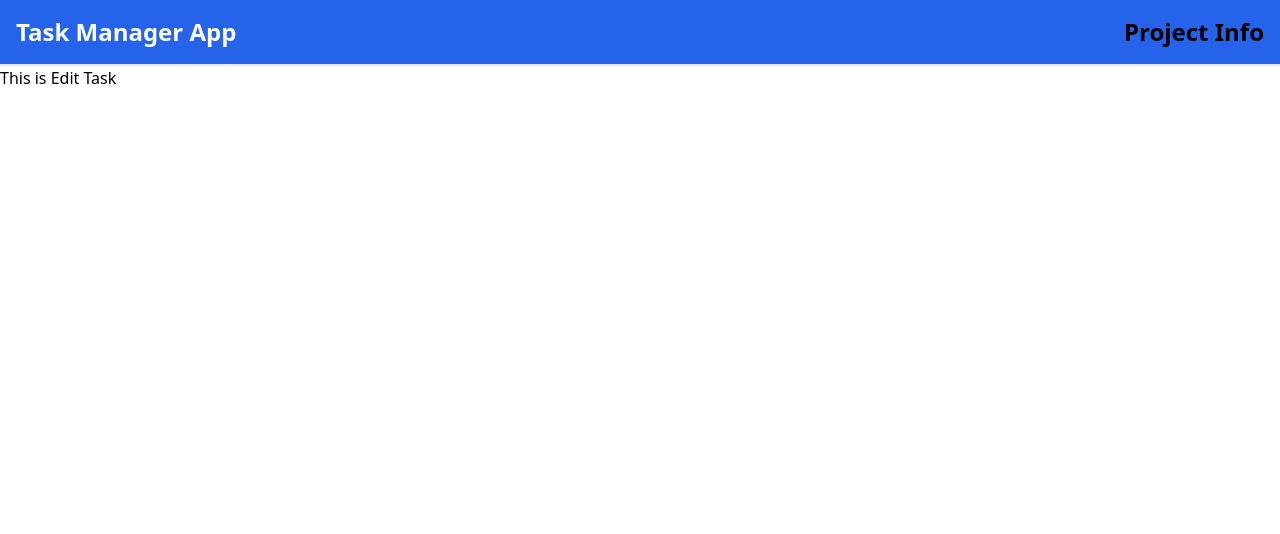
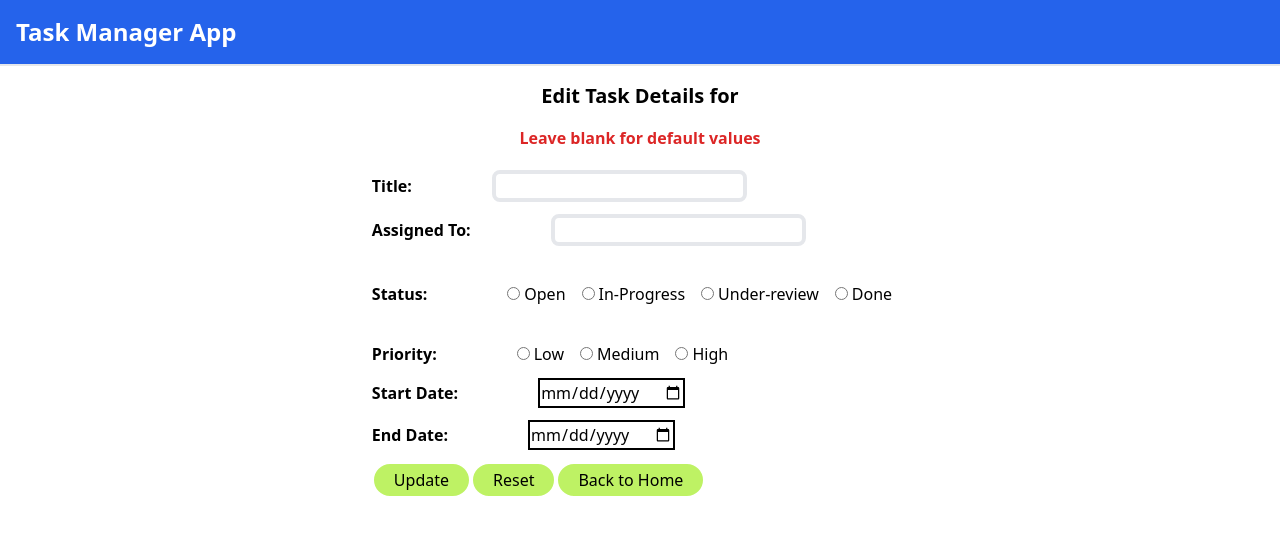
Before and after one commit to sumitkp11/advanced-react-assignment, a React (Vite) app: page /edit in a window 1280 px wide. Shown: the top 534 px of the page. Built offline with nearby package versions, Linux system fonts and the light colour scheme.

Commit message:
edit task component working

```diff
--- a/package.json
+++ b/package.json
@@ -11,6 +11,7 @@
   },
   "dependencies": {
     "@reduxjs/toolkit": "^2.5.1",
+    "date-fns": "^4.1.0",
     "react": "^18.3.1",
     "react-dom": "^18.3.1",
     "react-redux": "^9.2.0",
--- a/src/components/EditTask.jsx
+++ b/src/components/EditTask.jsx
@@ -1,9 +1,152 @@
+import { useLocation, useNavigate } from "react-router-dom";
+import { useState } from "react";
+
+export default function EditTask() {
+
+    const location = useLocation();
+    const navigate = useNavigate();
+    const {
+        taskId,
+        taskTitle,
+        taskAssign,
+        taskStatus,
+        taskPriority,
+        taskStart,
+        taskEnd } = location.state || {};
+
+    const [title, setTitle] = useState(taskTitle);
+    const [assignedTo, setAssign] = useState(taskAssign);
+    const [status, setStatus] = useState(taskStatus);
+    const [priority, setPriority] = useState(taskPriority);
+    const [startDate, setStartDate] = useState(taskStart);
+    const [endDate, setEndDate] = useState(taskEnd);
+
+    const formatDateForMonth = (rawDate) => {
+        let dateMonth = "";
+        const months = ["Jan", "Feb", "Mar", "Apr", "May", "Jun", "Jul", "Aug", "Sep", "Oct", "Nov", "Dec"];
+        let formatDate = rawDate.split('-');
+        dateMonth = months[formatDate[1] - 1];
+        formatDate = `${formatDate[2]}${dateMonth}${formatDate[0]}`;
+        return formatDate;
+    }
+
+    const submitTask = async (event) => {
+        event.preventDefault();
+        console.log("Date", formatDateForMonth(startDate))
+        setStartDate(formatDateForMonth(startDate));
+        setEndDate(formatDateForMonth(endDate));
+        const data = {
+            title,
+            assignedTo,
+            status,
+            priority,
+            startDate,
+            endDate
+        };
+
+        const response = await fetch(`https://679b417a33d316846323349a.mockapi.io/tasks/${taskId}`, {
+            method: 'PUT',
+            headers: {
+                'Content-Type': 'application/json'
+            },
+            body: JSON.stringify(data)
+        });
+
+        if (response.ok) {
+            window.alert("Task details updated successfully");
+        } else {
+            window.alert("Failed to update task details");
+        }
 
 
-export default function EditTask() {
+
+
+
+
+    }
     return (
         <div>
-            This is Edit Task
+            <h2 className="font-bold text-xl text-center mt-4">Edit Task Details for <span className="text-blue-600">{taskAssign}</span></h2>
+            <p className="text-red-600 font-bold text-center mt-4">Leave blank for default values</p>
+
+            <div className="flex items-center justify-center h-auto m-5">
+
+                <form onSubmit={submitTask}>
+                    <div id="task-title-text" className="mb-3">
+                        <label htmlFor="title" className="text-left mr-20 font-bold ">Title:</label><input type="text" name="" id="title" className="rounded-lg border-4 border-red px-2" defaultValue={taskTitle} onChange={(event) => setTitle(event.target.value)} contentEditable />
+                    </div>
+                    <div id="task-assignedTo-text" className="mb-3">
+                        <label htmlFor="assignedTo" className="text-left mr-20 font-bold">Assigned To:</label><input type="text" name="" id="assignedTo" className="rounded-lg border-4 border-red px-2" defaultValue={taskAssign} onChange={(event) => setAssign(event.target.value)} />
+                    </div>
+                    <br />
+                    <div id="task-status-radio" className="mb-3">
+                        <label htmlFor="status" className="text-left mr-20 font-bold ">Status:</label>
+                        <input
+                            type="radio"
+                            name="taskStatusRadio"
+                            id="openStatus"
+                            onClick={() => setStatus('Open')} />
+                        <label htmlFor="openStatus" className="mr-4 ml-1">Open</label>
+                        <input
+                            type="radio"
+                            name="taskStatusRadio"
+                            id="inProgressStatus"
+                            onClick={() => setStatus("In-Progress")} />
+                        <label htmlFor="inProgressStatus" className="mr-4 ml-1" >In-Progress</label>
+                        <input
+                            type="radio"
+                            name="taskStatusRadio"
+                            id="underReviewStatus"
+                            onClick={() => setStatus("Under-review")} />
+                        <label htmlFor="underReviewStatus" className="mr-4 ml-1" >Under-review</label>
+                        <input
+                            type="radio"
+                            name="taskStatusRadio"
+                            id="doneStatus"
+                            onClick={() => setStatus("Done")} />
+                        <label htmlFor="doneStatus" className="mr-4 ml-1" >Done</label>
+                    </div>
+                    <br />
+                    <div id="task-priority-radio" className="mb-3">
+                        <label htmlFor="priorityRadio" className="text-left mr-20 font-bold ">Priority:</label>
+                        <input
+                            type="radio"
+                            name="taskPriorityRadio"
+                            id="priorityRadio"
+                            onClick={() => setPriority('Low')} />
+                        <label htmlFor="priorityRadio" className="mr-4 ml-1">Low</label>
+                        <input
+                            type="radio"
+                            name="taskPriorityRadio"
+                            id="mediumPriority"
+                            onClick={() => setPriority("Medium")} />
+                        <label htmlFor="mediumPriority" className="mr-4 ml-1" >Medium</label>
+                        <input
+                            type="radio"
+                            name="taskPriorityRadio"
+                            id="highPriority"
+                            onClick={() => setPriority("High")} />
+                        <label htmlFor="highPriority" className="mr-4 ml-1" >High</label>
+                    </div>
+                    <div id="task-start-date" className="mb-3">
+                        <label htmlFor="startDate" className="text-left mr-20 font-bold ">Start Date:</label>
+                        <input type="date" className="border-black border-2" id="startDate" value={taskStart} onChange={(event) => setStartDate(event.target.value)} />
+                    </div>
+                    <div id="task-end-date" className="mb-3">
+                        <label htmlFor="endDate" className="text-left mr-20 font-bold ">End Date:</label>
+                        <input type="date" className="border-black border-2" id="endDate" value={taskEnd} onChange={(event) => setEndDate(event.target.value)} />
+
+                    </div>
+                    <div className="mb-3">
+                        <button type="submit" className="rounded-full bg-lime-300 hover:bg-slate-900 hover:text-slate-50 border-2 border-white px-5 py-1">Update</button>
+                        <button type="reset" className="rounded-full bg-lime-300 hover:bg-slate-900 hover:text-slate-50 border-2 border-white px-5 py-1">Reset</button>
+                        <button type="button" className="rounded-full bg-lime-300 hover:bg-slate-900 hover:text-slate-50 border-2 border-white px-5 py-1" onClick={() => { navigate('/') }}>Back to Home</button>
+
+                    </div>
+
+                </form>
+
+            </div>
         </div>
     )
 }
--- a/src/components/Header.jsx
+++ b/src/components/Header.jsx
@@ -6,9 +6,6 @@ export default function Header() {
             <div className="text-white m-4 font-bold text-2xl">
                 <Link to="/">Task Manager App</Link>
             </div>
-            <div className="m-4 font-bold text-2xl text-right w-auto">
-            <Link to="/info">Project Info</Link>
-                </div>
         </div>
     )
 }
--- a/src/components/ProjectInfo.jsx
+++ /dev/null
@@ -1,12 +0,0 @@
-
-
-export default function ProjectInfo() {
-
-
-    return (
-        <div className="">
-            <h1>Project Info</h1>
-            <h2>Author: Sumit Prasad (sumitkp497@gmail.com)</h2>
-        </div>
-    )
-}
--- a/src/components/TaskDetails.jsx
+++ b/src/components/TaskDetails.jsx
@@ -7,7 +7,6 @@ export default function TaskDetails() {
     const location = useLocation();
 
     const {
-        taskId,
         taskTitle,
         taskAssign,
         taskStatus,
--- a/src/main.jsx
+++ b/src/main.jsx
@@ -6,7 +6,6 @@ import Header from "./components/Header";
 import DisplayTasks from "./components/DisplayTasks";
 import EditTask from "./components/EditTask";
 import TaskDetails from "./components/TaskDetails";
-import ProjectInfo from "./components/ProjectInfo";
 
 createRoot(document.getElementById('root')).render(
   <Provider store={taskManagerStore}>
@@ -16,7 +15,6 @@ createRoot(document.getElementById('root')).render(
           <Route exact path="/" element={<DisplayTasks />} />
           <Route exact path="/edit" element={<EditTask />} />
           <Route exact path="/details" element={<TaskDetails />} />
-          <Route exact path="/info" element={<ProjectInfo />} />
         </Routes>
     </BrowserRouter>
   </Provider>
--- a/src/redux/taskSlice.js
+++ b/src/redux/taskSlice.js
@@ -30,6 +30,24 @@ export const deleteTaskById = createAsyncThunk('tasks/deleteTasks',
     }
 );
 
+export const updateTaskById = createAsyncThunk('tasks/updateTasks',
+    async (taskId) => {
+        const response = await fetch(`https://679b417a33d316846323349a.mockapi.io/tasks/${taskId}`, {
+            method: 'PUT',
+            headers: {
+                'Content-Type': 'application/json'
+            }
+        });
+
+        if (response.ok) {
+            window.alert("Task deleted successfully from Thunk");
+            return taskId;
+        } else {
+            window.alert("Failed to delete task from Thunk");
+        }
+    }
+)
+
 export const taskSlice = createSlice({
     name: 'taskManager',
     initialState,
```
Also changed, not shown: src/components/DisplayTasks.jsx (+36 -5 lines), 2 other files (tests, documents, lock files or other folders).
